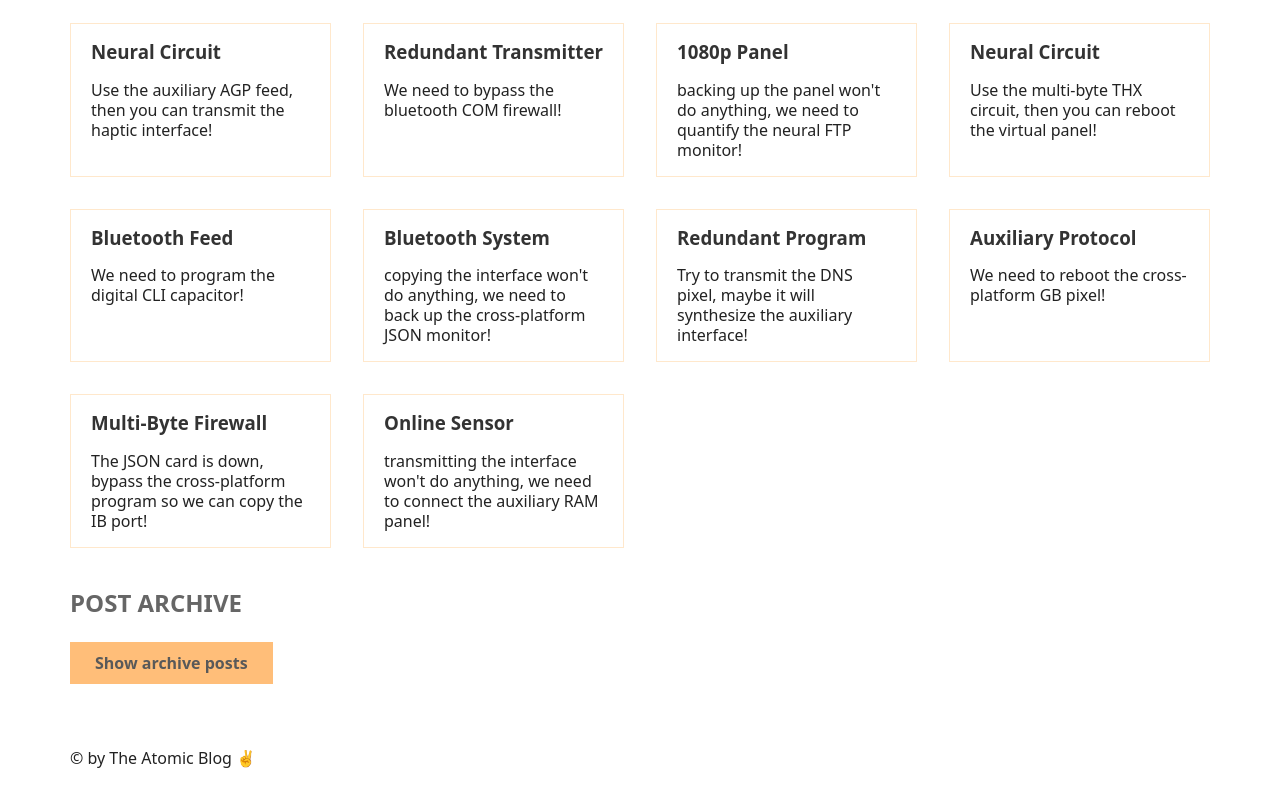
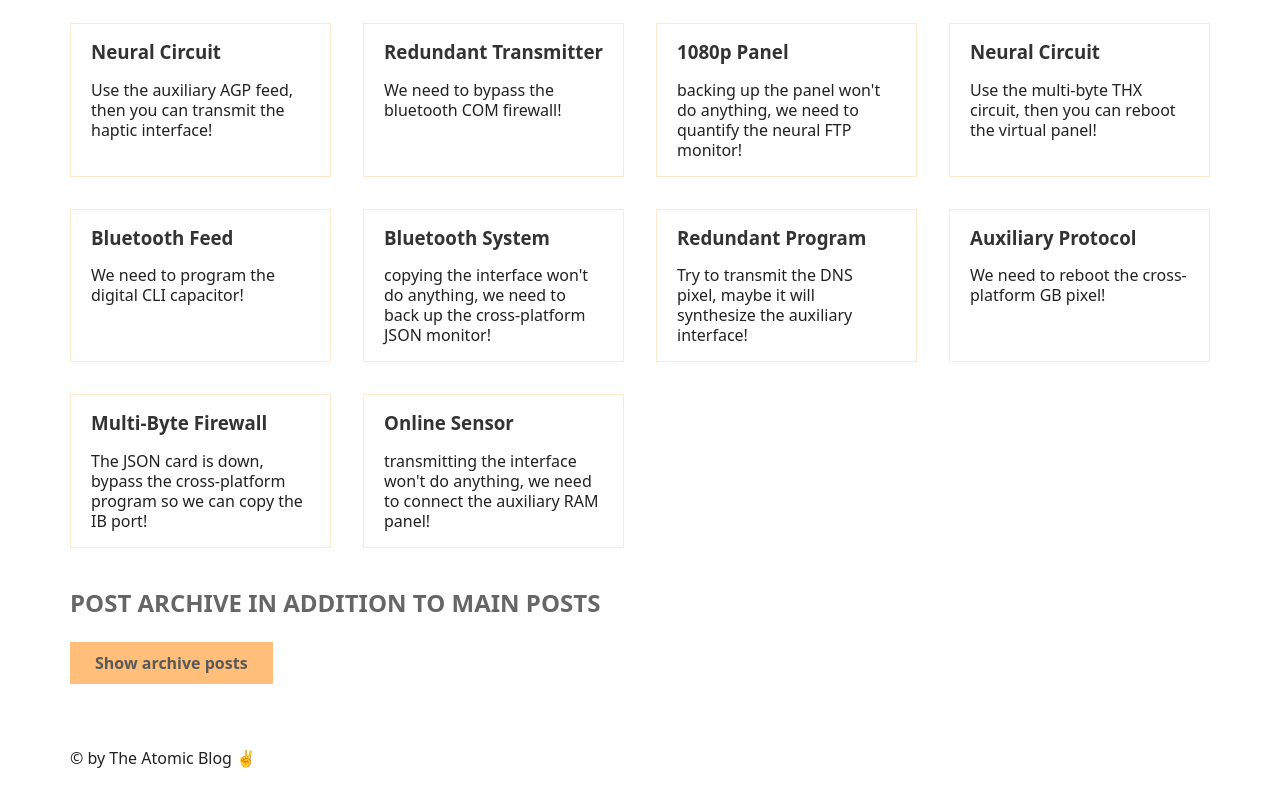
Before and after one commit to wontae-gramin9/react, a React (Create React App) app in the folder 18-atomic-blog/: page / in a window 1280 px wide. Shown: the part 1169-1969 px from the top of the page. Built offline with nearby package versions, Linux system fonts and the light colour scheme.

Commit message:
[Optimazation] Js에서 object(+function)은 reference타입이라 같은 key value를 가지고 있어도 리렌더되어서 새로 만들어지면 다른 메모리 주소를 가지므로 다른 값을 가짐. 따라서 memo로는 캐싱 불가

```diff
--- a/18-atomic-blog/src/App.js
+++ b/18-atomic-blog/src/App.js
@@ -41,6 +41,11 @@ function App() {
     [isFakeDark]
   );
 
+  const archiveOptions = {
+    show: false,
+    title: "Post archive in addition to main posts",
+  };
+
   return (
     <section>
       <button
@@ -57,7 +62,7 @@ function App() {
         setSearchQuery={setSearchQuery}
       />
       <Main posts={searchedPosts} onAddPost={handleAddPost} />
-      <Archive show={false} />
+      <Archive archiveOptions={archiveOptions} />
       <Footer />
     </section>
   );
@@ -155,18 +160,19 @@ function List({ posts }) {
 }
 
 // show prop이 바뀌지 않는 이상 리렌더링을 하지 않는다.
-const Archive = memo(function Archive({ show }) {
+const Archive = memo(function Archive({ archiveOptions }) {
   // Here we don't need the setter function. We're only using state to store these posts because the callback function passed into useState (which generates the posts) is only called once, on the initial render. So we use this trick as an optimization technique, because if we just used a regular variable, these posts would be re-created on every render. We could also move the posts outside the components, but I wanted to show you this trick 😉
   const [posts] = useState(() =>
     // 💥 WARNING: This might make your computer slow! Try a smaller `length` first
     Array.from({ length: 10000 }, () => createRandomPost())
   );
 
+  const { show, title } = archiveOptions;
   const [showArchive, setShowArchive] = useState(show);
 
   return (
     <aside>
-      <h2>Post archive</h2>
+      <h2>{title}</h2>
       <button onClick={() => setShowArchive((s) => !s)}>
         {showArchive ? "Hide archive posts" : "Show archive posts"}
       </button>
```
